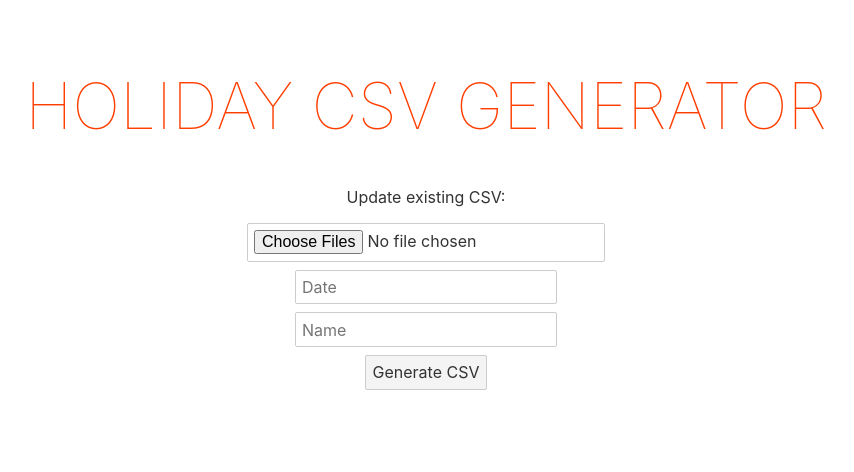
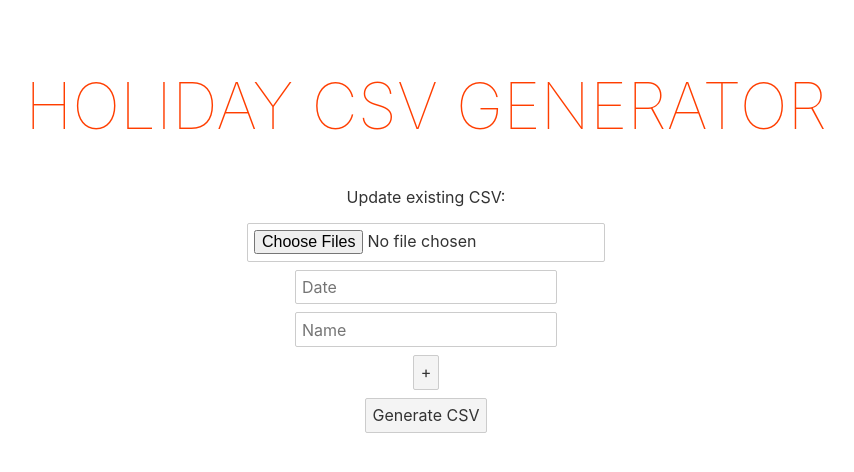
Before and after one commit to catielanier/holiday-creator, a Svelte app: page / in a window 1280 px wide. Shown: the top 472 px of the page, without its empty margins (214-1068 px from the left). Built offline with nearby package versions, Linux system fonts and the light colour scheme.

Commit message:
add ability to create new csv rows

```diff
--- a/src/App.svelte
+++ b/src/App.svelte
@@ -7,6 +7,11 @@
     // do shit
     csvHolidays.push({ name: "", date: "" });
     holidays = csvHolidays;
+  };
+  const addRowToHolidays = () => {
+    const oldHolidays = holidays;
+    oldHolidays.push({ name: "", date: "" });
+    holidays = oldHolidays;
   };
   const convertDateToTimestamp = (date, index) => {
     const timeStampRegex = new RegExp(/([0-9]{4}-[0-9]{2}-[0-9]{2})/);
@@ -62,6 +67,9 @@
       <div>
         <input type="text" bind:value={holiday.name} placeholder="Name" />
       </div>
+      <div>
+        <button on:click={addRowToHolidays}>+</button>
+      </div>
     </div>
   {/each}
   <button on:click={generateHolidayCSV}>Generate CSV</button>
```
